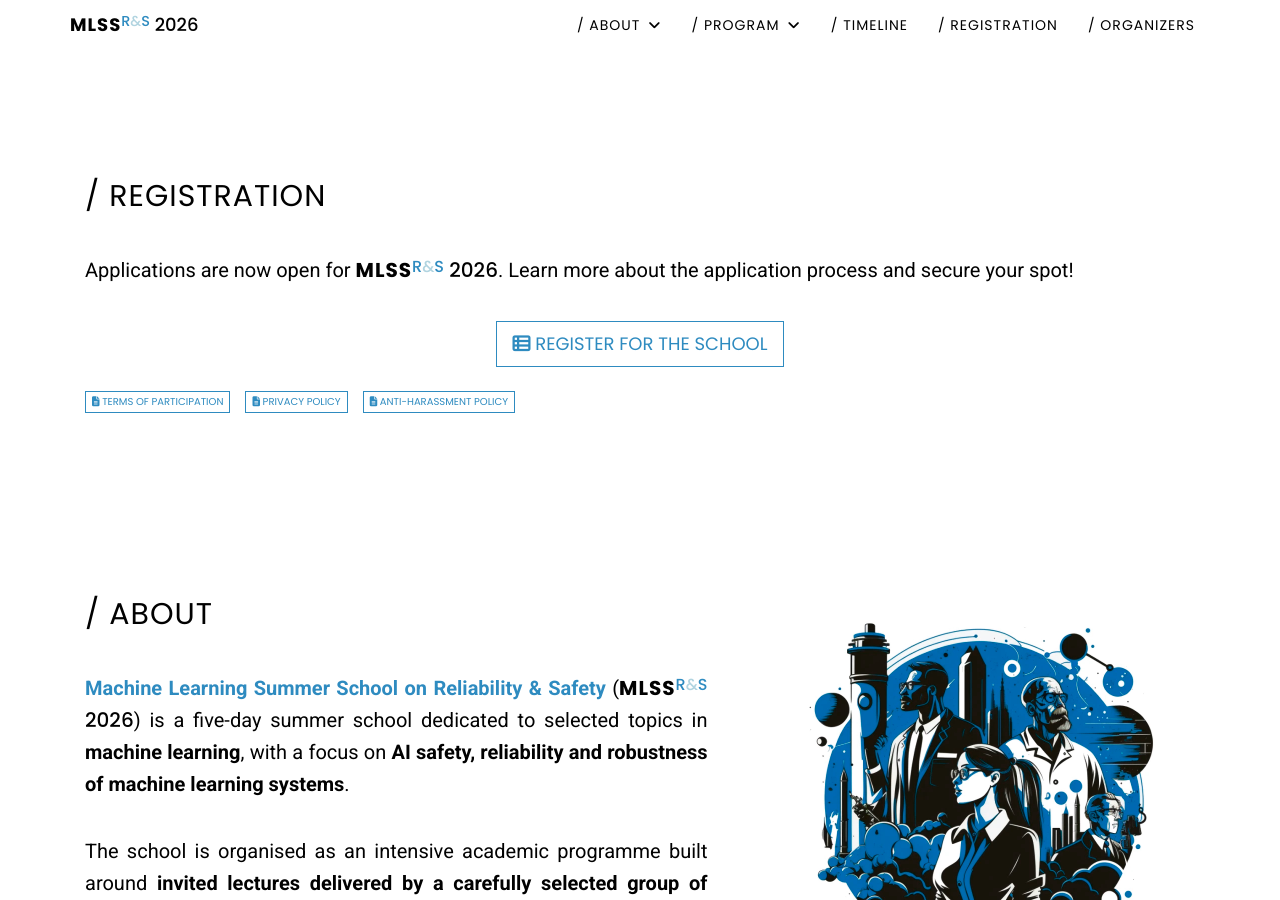
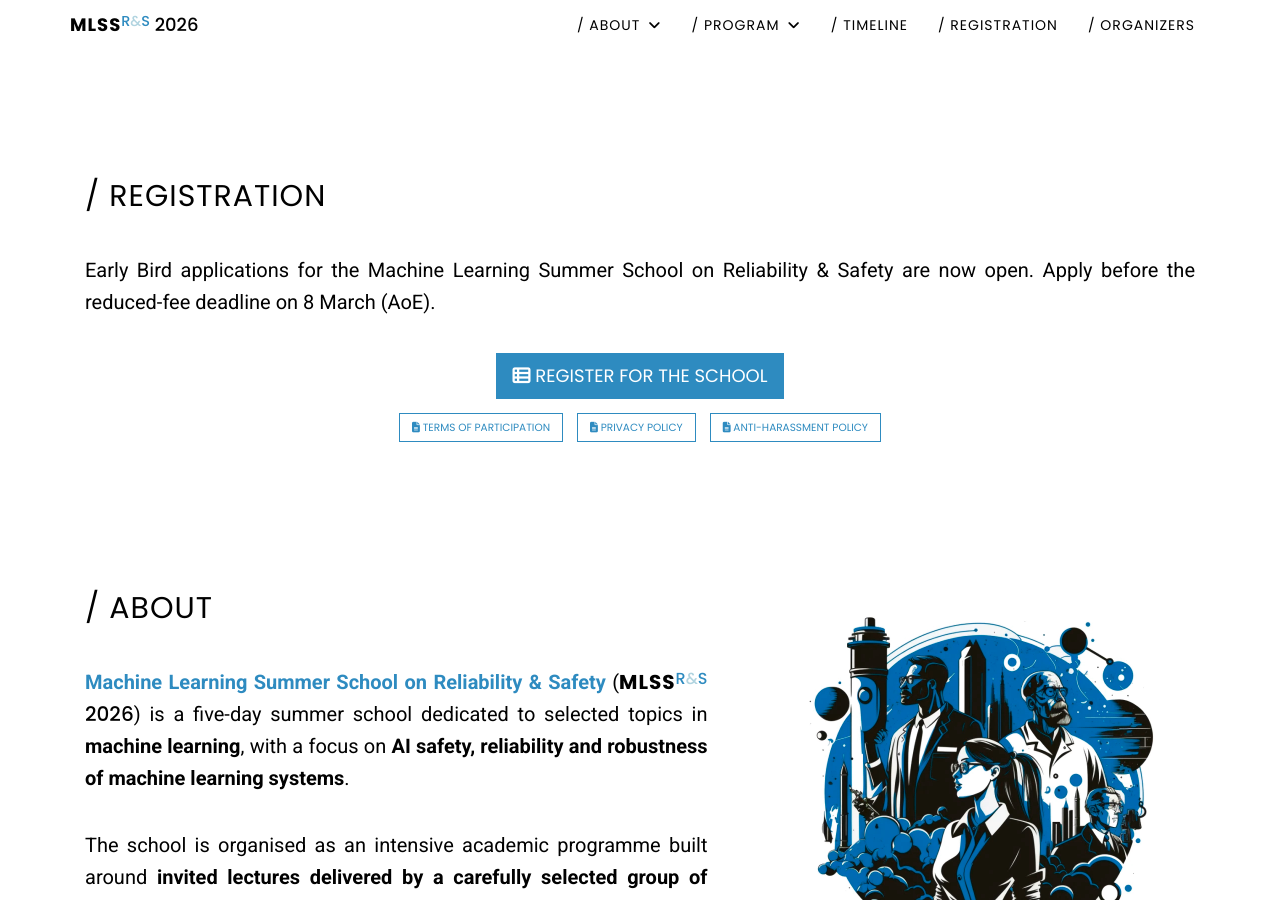
Before and after one commit to mlinpl/mlss2026.mlinpl.org, a Jekyll site: the page built from pages/index.html, in a window 1280 px wide and 900 px high, scrolled down 866 px. Built offline with Jekyll 4.4.1, drawn with Linux system fonts in a browser that asks for light colours.

Commit message:
Refine registration section on home page

```diff
--- a/_includes/home/registration.html
+++ b/_includes/home/registration.html
@@ -7,33 +7,28 @@
     <div class="row d-flex align-items-center">
         <div class="col-lg-12">
             <p>
-                Applications are now open for {{ site.inline-logo }}. Learn more about the application process and secure your spot!
+                Early Bird applications for the Machine Learning Summer School on Reliability & Safety are now open. Apply before the reduced-fee deadline on 8 March (AoE).
+                <!-- Applications are now open for {{ site.inline-logo }}. Learn more about the application process and secure your spot! -->
             </p>
             <div class="d-flex justify-content-center">
-                <a href="{{ "./registration" | relative_url }}" class="btn btn-default btn-lg"><i class="fa-solid fa-table-list"></i> <span class="network-name">Register for the school</span></a>
+                <a href="{{ "./registration" | relative_url }}" class="btn btn-primary btn-lg"><i class="fa-solid fa-table-list"></i> <span class="network-name">Register for the school</span></a>
             </div>
 
         </div>
     </div>
     <div class="row" style="margin-top: 1em;">
         <div class="col-lg-12">
-            <ul class="list-inline">
-                <li class="me-3">
-                    <a href="{{ "./terms-of-participation" | relative_url }}" class="btn btn-default btn-small">
+            <div class="d-flex justify-content-center flex-wrap" style="gap: 1em;">
+                <a href="{{ "./terms-of-participation" | relative_url }}" class="btn btn-default btn-medium">
                     <i class="fa-solid fa-file-lines"></i> Terms of participation
                 </a>
-                </li>
-                <li>
-                    <a href="{{ "./privacy-policy" | relative_url }}" class="btn btn-default btn-small">
+                <a href="{{ "./privacy-policy" | relative_url }}" class="btn btn-default btn-medium">
                     <i class="fa-solid fa-file-lines"></i> Privacy policy
                 </a>
-                </li>
-                <li>
-                    <a href="{{ "./anti-harassment-policy" | relative_url }}" class="btn btn-default btn-small">
+                <a href="{{ "./anti-harassment-policy" | relative_url }}" class="btn btn-default btn-medium">
                     <i class="fa-solid fa-file-lines"></i> Anti-Harassment Policy
                 </a>
-                </li>
-            </ul>
             </div>
         </div>
     </div>
+</div>
```
Also changed, not shown: _includes/css/main.css (+21 -0 lines). Lines whose indentation alone changed are shown as unchanged.
